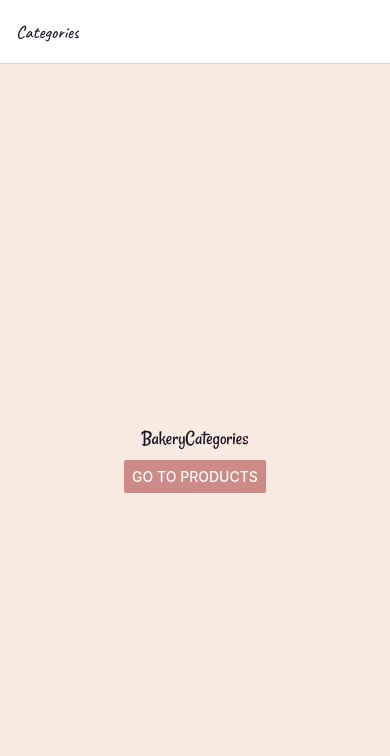
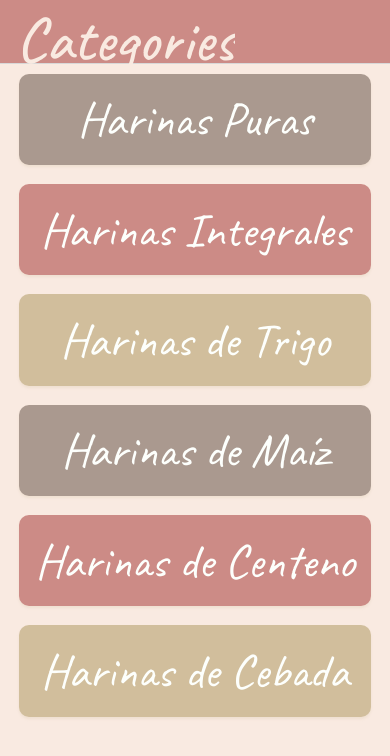
Before and after one commit to Thayrov/BakeryApp, a React Native app: screen /Categories in a window 390 px wide. Shown: the top 756 px of the page. Built offline with nearby package versions, Linux system fonts and the light colour scheme.

Commit message:
redifine naviation from categories to products logic using the available data

```diff
--- /dev/null
+++ b/src/components/category-item/index.jsx
@@ -0,0 +1,22 @@
+import { Text, TouchableOpacity, View } from 'react-native';
+
+import React from 'react';
+import styles from './styles';
+
+const CategoryItem = ({ item, onSelected }) => {
+    return (
+        <View style={styles.container}>
+            <TouchableOpacity
+                style={{
+                    ...styles.contentContainer,
+                    backgroundColor: item.color,
+                }}
+                onPress={() => onSelected(item)}>
+                <View>
+                    <Text style={styles.title}>{item.title}</Text>
+                </View>
+            </TouchableOpacity>
+        </View>
+    );
+};
+export default CategoryItem;
--- /dev/null
+++ b/src/components/category-item/styles.js
@@ -0,0 +1,38 @@
+import { Dimensions, StyleSheet } from 'react-native';
+
+import { THEME } from '../../constants/theme';
+
+const { width, height } = Dimensions.get('screen');
+
+const styles = StyleSheet.create({
+    container: {
+        flex: 1,
+        marginHorizontal: ((height * width) / 1000) * 0.04,
+        marginVertical: ((height * width) / 1000) * 0.02,
+        height: ((height * width) / 1000) * 0.3,
+    },
+    contentContainer: {
+        flex: 1,
+        borderRadius: 10,
+        alignItems: 'center',
+        justifyContent: 'center',
+        shadowColor: THEME.colors.ComplementaryColor2,
+        shadowOffset: {
+            width: 0,
+            height: 2,
+        },
+        shadowOpacity: 0.23,
+        shadowRadius: 2.62,
+        elevation: 4,
+        padding: ((height * width) / 1000) * 0.02,
+    },
+
+    title: {
+        fontSize: ((height * width) / 1000) * 0.1,
+        fontFamily: 'Caveat-variable',
+        color: THEME.colors.ComplementaryColor1,
+        padding: height * 0.01,
+    },
+});
+
+export default styles;
--- /dev/null
+++ b/src/components/index.js
@@ -0,0 +1 @@
+export { default as CategoryItem } from './category-item';
--- a/src/constants/data/categories.js
+++ b/src/constants/data/categories.js
@@ -1,32 +1,34 @@
+import { THEME } from '../theme';
+
 export const CATEGORIES = [
     {
         id: 1,
         title: 'Harinas Puras',
-        color: '#FFD151',
+        color: THEME.colors.PrimaryColor,
     },
     {
         id: 2,
         title: 'Harinas Integrales',
-        color: '#FFDDA1',
+        color: THEME.colors.SecondaryColor,
     },
     {
         id: 3,
         title: 'Harinas de Trigo',
-        color: '#F8C537',
+        color: THEME.colors.ComplementaryColor2,
     },
     {
         id: 4,
         title: 'Harinas de Maíz',
-        color: '#EDB230',
+        color: THEME.colors.PrimaryColor,
     },
     {
         id: 5,
         title: 'Harinas de Centeno',
-        color: '#E77728',
+        color: THEME.colors.SecondaryColor,
     },
     {
         id: 6,
         title: 'Harinas de Cebada',
-        color: '#F6BA13',
+        color: THEME.colors.ComplementaryColor2,
     },
 ];
--- a/src/navigation/shop.jsx
+++ b/src/navigation/shop.jsx
@@ -1,47 +1,46 @@
 import { Categories, Details, Products } from '../screens';
 
+import { Dimensions } from 'react-native';
 import { THEME } from '../constants/theme';
 import { createNativeStackNavigator } from '@react-navigation/native-stack';
+
+const { width, height } = Dimensions.get('screen');
 
 const Stack = createNativeStackNavigator();
 
 const ShopNavigator = () => {
     return (
-        <Stack.Navigator initialRouteName="Categories">
+        <Stack.Navigator
+            initialRouteName="Categories"
+            screenOptions={{
+                headerStyle: {
+                    backgroundColor: THEME.colors.SecondaryColor,
+                },
+                headerTintColor: THEME.colors.ComplementaryColor1,
+                navigationBarColor: THEME.colors.SecondaryColor,
+                headerTitleStyle: {
+                    fontFamily: 'Caveat-variable',
+                    fontSize: ((height * width) / 1000) * 0.13,
+                    color: THEME.colors.BGColor,
+                },
+            }}>
             <Stack.Screen
                 name="Categories"
                 component={Categories}
                 options={{
                     title: 'Categories',
-                    headerTintColor: THEME.colors.SecondaryColor,
-                    headerTitleStyle: {
-                        fontFamily: 'Caveat-variable',
-                        color: THEME.colors.TextColor,
-                    },
                 }}
+            />
+            <Stack.Screen
+                name="Products"
+                component={Products}
+                options={({ route }) => ({ title: route.params.title })}
             />
             <Stack.Screen
                 name="Details"
                 component={Details}
                 options={{
                     title: 'Details',
-                    headerTintColor: THEME.colors.SecondaryColor,
-                    headerTitleStyle: {
-                        fontFamily: 'Caveat-variable',
-                        color: THEME.colors.TextColor,
-                    },
-                }}
-            />
-            <Stack.Screen
-                name="Products"
-                component={Products}
-                options={{
-                    title: 'Products',
-                    headerTintColor: THEME.colors.SecondaryColor,
-                    headerTitleStyle: {
-                        fontFamily: 'Caveat-variable',
-                        color: THEME.colors.TextColor,
-                    },
                 }}
             />
         </Stack.Navigator>
--- a/src/screens/categories/index.jsx
+++ b/src/screens/categories/index.jsx
@@ -1,19 +1,30 @@
-import { Button, Text, View } from 'react-native';
+import { FlatList, SafeAreaView } from 'react-native';
 
+import { CATEGORIES } from '../../constants/data/index';
+import { CategoryItem } from '../../components';
 import React from 'react';
-import { THEME } from '../../constants/theme';
 import styles from './styles';
 
 const Categories = ({ navigation }) => {
+    const onSelected = (item) => {
+        navigation.navigate('Products', {
+            categoryId: item.id,
+            title: item.title,
+        });
+    };
+
+    const renderItem = ({ item }) => <CategoryItem item={item} onSelected={onSelected} />;
+    const keyExtractor = (item) => item.id.toString();
+
     return (
-        <View style={styles.container}>
-            <Text style={styles.title}>BakeryCategories</Text>
-            <Button
-                title="Go to Products"
-                onPress={() => navigation.navigate('Products')}
-                color={THEME.colors.SecondaryColor}
+        <SafeAreaView style={styles.container}>
+            <FlatList
+                style={styles.containerList}
+                data={CATEGORIES}
+                renderItem={renderItem}
+                keyExtractor={keyExtractor}
             />
-        </View>
+        </SafeAreaView>
     );
 };
 export default Categories;
--- a/src/screens/categories/styles.js
+++ b/src/screens/categories/styles.js
@@ -1,18 +1,23 @@
-import { StyleSheet } from 'react-native';
+import { Dimensions, StatusBar, StyleSheet } from 'react-native';
+
 import { THEME } from '../../constants/theme';
+
+const { width, height } = Dimensions.get('screen');
 
 const styles = StyleSheet.create({
     container: {
         flex: 1,
         backgroundColor: THEME.colors.BGColor,
-        alignItems: 'center',
-        justifyContent: 'center',
+        marginTop: StatusBar.currentHeight,
     },
     title: {
-        fontSize: 20,
+        fontSize: ((height * width) / 1000) * 0.04,
         fontFamily: 'Rancho-Regular',
         color: THEME.colors.TextColor,
-        padding: 10,
+        padding: height * 0.01,
+    },
+    containerList: {
+        flex: 1,
     },
 });
 
--- a/src/screens/products/index.jsx
+++ b/src/screens/products/index.jsx
@@ -4,7 +4,10 @@ import React from 'react';
 import { THEME } from '../../constants/theme';
 import styles from './styles';
 
-const Products = ({ navigation }) => {
+const Products = ({ navigation, route }) => {
+    const { categoryId, title } = route.params;
+    console.warn(categoryId, title);
+
     return (
         <View style={styles.container}>
             <Text style={styles.title}>BakeryProducts</Text>
```
